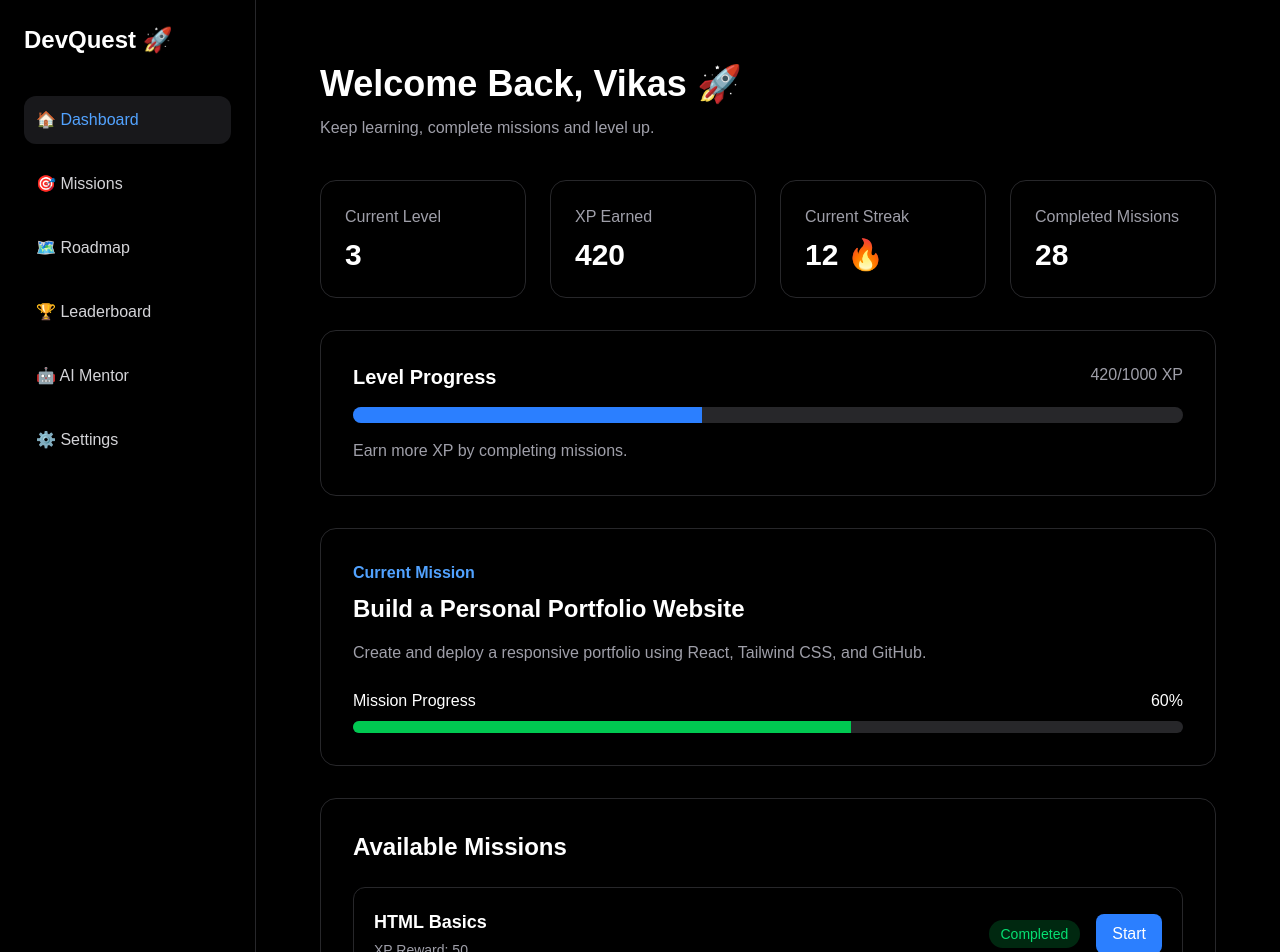
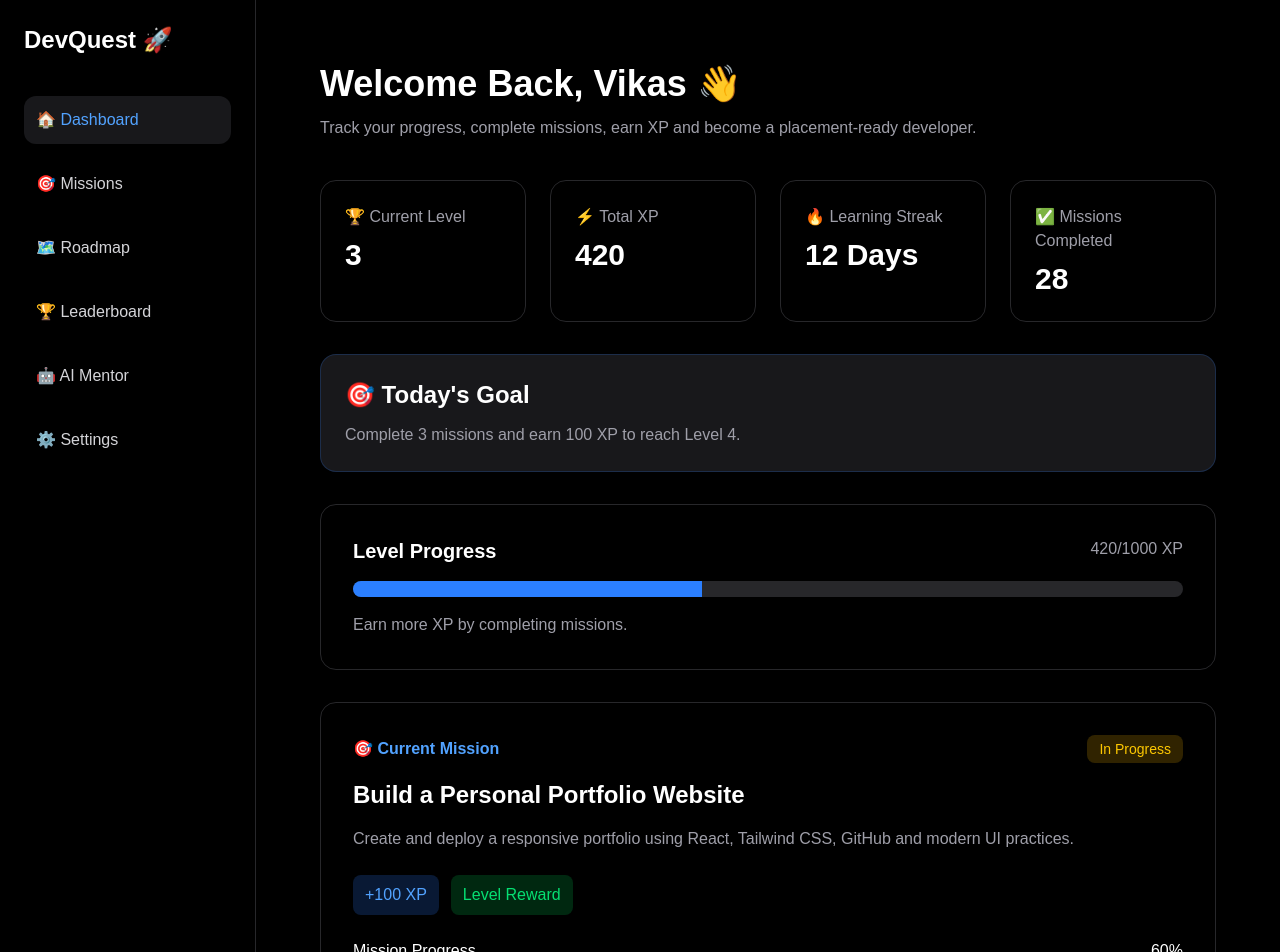
Before and after one commit to vikasthakur-2004/devquest, a Next.js app in the folder client/: page /dashboard in a window 1280 px wide. Shown: the top 952 px of the page. Built offline with nearby package versions, Linux system fonts and the light colour scheme.

Commit message:
feat: enhance dashboard UI and current mission section

```diff
--- a/client/app/dashboard/page.tsx
+++ b/client/app/dashboard/page.tsx
@@ -11,17 +11,26 @@ export default function DashboardPage() {
   return (
     <DashboardLayout>
       <main className="min-h-screen bg-black text-white p-8">
-      <h1 className="text-4xl font-bold">Welcome Back, Vikas 🚀</h1>
+        <h1 className="text-4xl font-bold">Welcome Back, Vikas 👋</h1>
 
         <p className="text-zinc-400 mt-3">
-        Keep learning, complete missions and level up.
+          Track your progress, complete missions, earn XP and become a
+          placement-ready developer.
         </p>
-
         <div className="grid md:grid-cols-4 gap-6 mt-10">
           {dashboardStats.map((stat) => (
             <StatsCard key={stat.title} title={stat.title} value={stat.value} />
           ))}
         </div>
+
+        <div className="mt-8 border border-blue-500/20 bg-zinc-900 rounded-2xl p-6">
+          <h2 className="text-2xl font-bold">🎯 Today's Goal</h2>
+
+          <p className="text-zinc-400 mt-3">
+            Complete 3 missions and earn 100 XP to reach Level 4.
+          </p>
+        </div>
+
         <LevelProgress />
         <CurrentMission />
         <Missions />
--- a/client/components/dashboard/CurrentMission.tsx
+++ b/client/components/dashboard/CurrentMission.tsx
@@ -1,18 +1,34 @@
 export default function CurrentMission() {
   return (
     <div className="border border-zinc-800 rounded-2xl p-8 mt-8">
-      <p className="text-blue-400 font-semibold">
-        Current Mission
-      </p>
+      <div className="flex justify-between items-center">
+        <p className="text-blue-400 font-semibold">
+          🎯 Current Mission
+        </p>
 
-      <h2 className="text-2xl font-bold mt-2">
+        <span className="bg-yellow-500/20 text-yellow-400 px-3 py-1 rounded-lg text-sm">
+          In Progress
+        </span>
+      </div>
+
+      <h2 className="text-2xl font-bold mt-4">
         Build a Personal Portfolio Website
       </h2>
 
       <p className="text-zinc-400 mt-4">
         Create and deploy a responsive portfolio using React,
-        Tailwind CSS, and GitHub.
+        Tailwind CSS, GitHub and modern UI practices.
       </p>
+
+      <div className="flex gap-3 mt-6">
+        <span className="bg-blue-500/20 text-blue-400 px-3 py-2 rounded-lg">
+          +100 XP
+        </span>
+
+        <span className="bg-green-500/20 text-green-400 px-3 py-2 rounded-lg">
+          Level Reward
+        </span>
+      </div>
 
       <div className="mt-6">
         <div className="flex justify-between mb-2">
@@ -27,6 +43,13 @@ export default function CurrentMission() {
           />
         </div>
       </div>
+
+      <div className="mt-6 p-4 rounded-xl bg-zinc-900 border border-zinc-800">
+        <p className="text-sm text-zinc-400">
+          Complete this mission to earn XP and unlock
+          advanced developer missions.
+        </p>
+      </div>
     </div>
   );
 }
--- a/client/constants/dashboardStats.ts
+++ b/client/constants/dashboardStats.ts
@@ -1,18 +1,18 @@
 export const dashboardStats = [
   {
-    title: "Current Level",
+    title: "🏆 Current Level",
     value: "3",
   },
   {
-    title: "XP Earned",
+    title: "⚡ Total XP",
     value: "420",
   },
   {
-    title: "Current Streak",
-    value: "12 🔥",
+    title: "🔥 Learning Streak",
+    value: "12 Days",
   },
   {
-    title: "Completed Missions",
+    title: "✅ Missions Completed",
     value: "28",
   },
 ];
```
Lines whose indentation alone changed are shown as unchanged.
